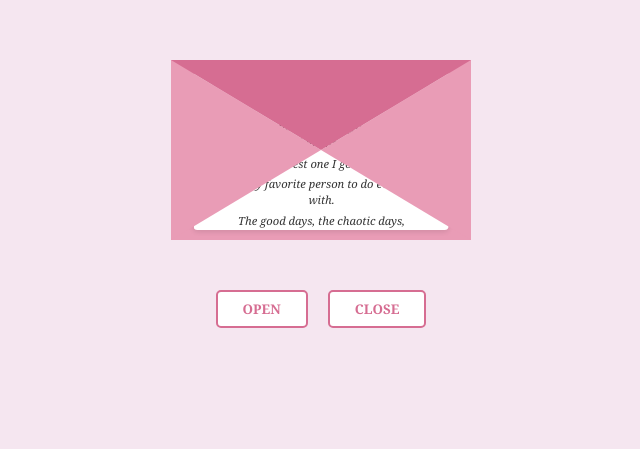
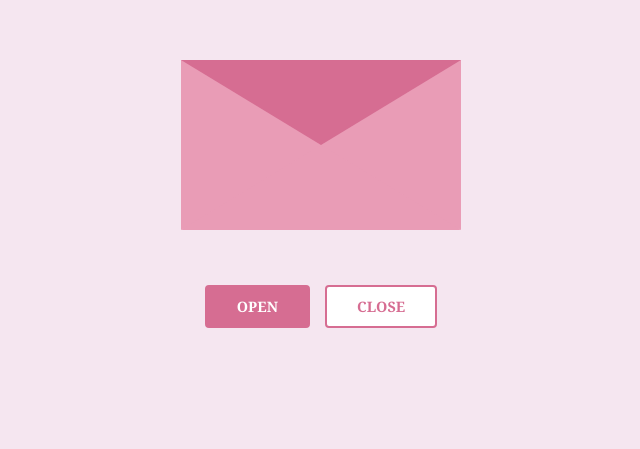
Before and after one commit to zivwexh/For---Kunjaa, a plain HTML site: page index.html in a window 1280 px wide. Shown: the part 206-655 px from the top of the page, without its empty margins (319-959 px from the left). Drawn offline with Linux system fonts and the light colour scheme.

Commit message:
Refactor envelope styles and add flying hearts effect
Updated styles for envelope and letter elements, adjusted button styles, and added flying hearts effect.

```diff
--- a/index.html
+++ b/index.html
@@ -7,7 +7,7 @@
     <style>
         * { margin: 0; padding: 0; box-sizing: border-box; }
         body {
-            background: #f5e6f0; /* Shorts ile light pink background */
+            background: #f5e6f0;
             min-height: 100vh;
             display: flex;
             justify-content: center;
@@ -15,6 +15,7 @@
             font-family: 'Georgia', serif;
             padding: 20px;
             flex-direction: column;
+            overflow: hidden;
         }
 
         .envelope-wrapper {
@@ -24,25 +25,72 @@
 
         .envelope {
             position: relative;
-            width: 300px;
-            height: 180px;
-            background: #e99cb6; /* Light pink body */
+            width: 280px;
+            height: 170px;
             margin: 0 auto;
         }
 
-        /* Top flap - dark pink */
-        .flap-top {
+        /* LETTER - FULLY HIDDEN */
+        .letter {
             position: absolute;
-            top: 0;
+            top: 20px;
+            left: 50%;
+            transform: translateX(-50%);
+            width: 80%;
+            height: 130px;
+            background: white;
+            border-radius: 3px;
+            box-shadow: 0 2px 8px rgba(0,0,0,0.2);
+            padding: 10px 8px;
+            text-align: center;
+            color: #333;
+            font-size: 0.55rem;
+            line-height: 1.2;
+            transition: all 0.6s ease;
+            z-index: 1;
+            overflow-y: auto;
+        }
+
+        .letter h3 {
+            color: #d66d92;
+            margin-bottom: 5px;
+            font-size: 0.7rem;
+            background: #ffe8f0;
+            padding: 2px;
+            border-radius: 2px;
+        }
+
+        .letter p {
+            margin: 2px 0;
+            font-style: italic;
+        }
+
+        .letter-hearts {
+            font-size: 1.3rem;
+            margin-top: 4px;
+        }
+
+        /* SOLID PINK BASE - Letter full marakkan */
+        .envelope-base {
+            position: absolute;
+            width: 100%;
+            height: 100%;
+            background: #e99cb6;
+            z-index: 2;
+            border-radius: 0 0 6px 6px;
+        }
+
+        /* Bottom flap */
+        .flap-bottom {
+            position: absolute;
+            bottom: 0;
             left: 0;
             width: 0;
             height: 0;
-            border-left: 150px solid transparent;
-            border-right: 150px solid transparent;
-            border-top: 90px solid #d66d92; /* Dark pink flap */
-            transform-origin: top;
-            transition: transform 0.4s ease;
-            z-index: 5;
+            border-left: 140px solid transparent;
+            border-right: 140px solid transparent;
+            border-bottom: 85px solid #e99cb6;
+            z-index: 3;
         }
 
         /* Left flap */
@@ -52,10 +100,10 @@
             left: 0;
             width: 0;
             height: 0;
-            border-top: 90px solid transparent;
-            border-bottom: 90px solid transparent;
-            border-left: 150px solid #e99cb6;
-            z-index: 4;
+            border-top: 85px solid transparent;
+            border-bottom: 85px solid transparent;
+            border-left: 140px solid #e99cb6;
+            z-index: 3;
         }
 
         /* Right flap */
@@ -65,83 +113,65 @@
             right: 0;
             width: 0;
             height: 0;
-            border-top: 90px solid transparent;
-            border-bottom: 90px solid transparent;
-            border-right: 150px solid #e99cb6;
-            z-index: 4;
+            border-top: 85px solid transparent;
+            border-bottom: 85px solid transparent;
+            border-right: 140px solid #e99cb6;
+            z-index: 3;
         }
 
-        .letter {
+        /* TOP FLAP - FULL COVER */
+        .flap-top {
             position: absolute;
-            top: 10px;
-            left: 50%;
-            transform: translateX(-50%);
-            width: 85%;
-            height: 160px;
-            background: white;
-            border-radius: 4px;
-            box-shadow: 0 2px 5px rgba(0,0,0,0.1);
-            padding: 15px 10px;
-            text-align: center;
-            color: #333;
-            font-size: 0.7rem;
-            line-height: 1.4;
-            transition: all 0.5s ease;
-            z-index: 3;
-            overflow-y: auto;
+            top: 0;
+            left: 0;
+            width: 0;
+            height: 0;
+            border-left: 140px solid transparent;
+            border-right: 140px solid transparent;
+            border-top: 85px solid #d66d92;
+            transform-origin: top;
+            transition: transform 0.5s ease;
+            z-index: 10;
         }
 
-        .letter h3 {
-            color: #d66d92;
-            margin-bottom: 8px;
-            font-size: 0.9rem;
-            background: #ffe8f0;
-            padding: 3px;
-            border-radius: 3px;
-        }
-
-        .letter p {
-            margin: 5px 0;
-            font-style: italic;
-        }
-
-        .letter-hearts {
-            font-size: 1.5rem;
-            margin-top: 8px;
-        }
-
-        /* Open state */
+        /* OPEN AAKUMBOL */
         .open .flap-top {
             transform: rotateX(180deg);
             z-index: 1;
         }
 
         .open .letter {
-            transform: translateX(-50%) translateY(-80px);
-            height: 220px;
-            z-index: 6;
+            transform: translateX(-50%) translateY(-65px);
+            height: 180px;
+            z-index: 5;
         }
 
-        /* Buttons */
+        .open .envelope-base {
+            z-index: 1;
+        }
+
+        /* BUTTONS */
         .buttons {
             display: flex;
-            gap: 20px;
-            margin-top: 20px;
+            gap: 15px;
+            margin-top: 25px;
+            z-index: 20;
         }
 
         .btn {
-            padding: 8px 25px;
+            padding: 10px 30px;
             border: 2px solid #d66d92;
             background: white;
             color: #d66d92;
-            border-radius: 5px;
+            border-radius: 4px;
             font-weight: bold;
             cursor: pointer;
             font-family: 'Georgia', serif;
+            font-size: 0.9rem;
             transition: all 0.3s;
         }
 
-        .btn:hover {
+        .btn.open-btn {
             background: #d66d92;
             color: white;
         }
@@ -149,14 +179,32 @@
         .btn:active {
             transform: scale(0.95);
         }
+
+        /* FLYING HEARTS - 7 ENNAM */
+        .flying-heart {
+            position: fixed;
+            font-size: 1.3rem;
+            animation: flyUp 3s ease-out forwards;
+            pointer-events: none;
+            z-index: 999;
+        }
+
+        @keyframes flyUp {
+            0% {
+                transform: translateY(0) scale(1);
+                opacity: 1;
+            }
+            100% {
+                transform: translateY(-100vh) scale(0);
+                opacity: 0;
+            }
+        }
     </style>
 </head>
 <body>
     <div class="envelope-wrapper" id="envelope">
         <div class="envelope">
-            <div class="flap-left"></div>
-            <div class="flap-right"></div>
-            <div class="flap-top"></div>
+            <!-- Letter ellaatinum adiyil -->
             <div class="letter">
                 <h3>To: Kunjaa 💜</h3>
                 <p>I just want to say love youhh sooo muchhhhhh😗🤌🏻</p>
@@ -170,21 +218,46 @@
                 <p>The way you make home feel like a person.🥹</p>
                 <p>You're my Tara's achan but always my man.</p>
                 <p><b>Yours,<br>sivanii</b></p>
-                <div class="letter-hearts">💕💕💕</div>
+                <div class="letter-hearts">💕💕</div>
             </div>
+
+            <!-- Solid pink base - Letter full marakkum -->
+            <div class="envelope-base"></div>
+
+            <!-- Flaps ellaam letter nte mukalil -->
+            <div class="flap-bottom"></div>
+            <div class="flap-left"></div>
+            <div class="flap-right"></div>
+            <div class="flap-top"></div>
         </div>
     </div>
 
     <div class="buttons">
-        <button class="btn" onclick="openEnvelope()">OPEN</button>
+        <button class="btn open-btn" onclick="openEnvelope()">OPEN</button>
         <button class="btn" onclick="closeEnvelope()">CLOSE</button>
     </div>
 
     <script>
         const envelope = document.getElementById('envelope');
 
+        function createFlyingHearts() {
+            const hearts = ['💕','💖','💜','🥹','💋','😘'];
+            for(let i = 0; i < 7; i++) {
+                setTimeout(() => {
+                    const heart = document.createElement('div');
+                    heart.className = 'flying-heart';
+                    heart.innerHTML = hearts[Math.floor(Math.random() * hearts.length)];
+                    heart.style.left = Math.random() * 100 + 'vw';
+                    heart.style.animationDuration = (Math.random() * 1.5 + 2) + 's';
+                    document.body.appendChild(heart);
+                    setTimeout(() => heart.remove(), 3000);
+                }, i * 200);
+            }
+        }
+
         function openEnvelope() {
             envelope.classList.add('open');
+            createFlyingHearts();
         }
 
         function closeEnvelope() {
```
